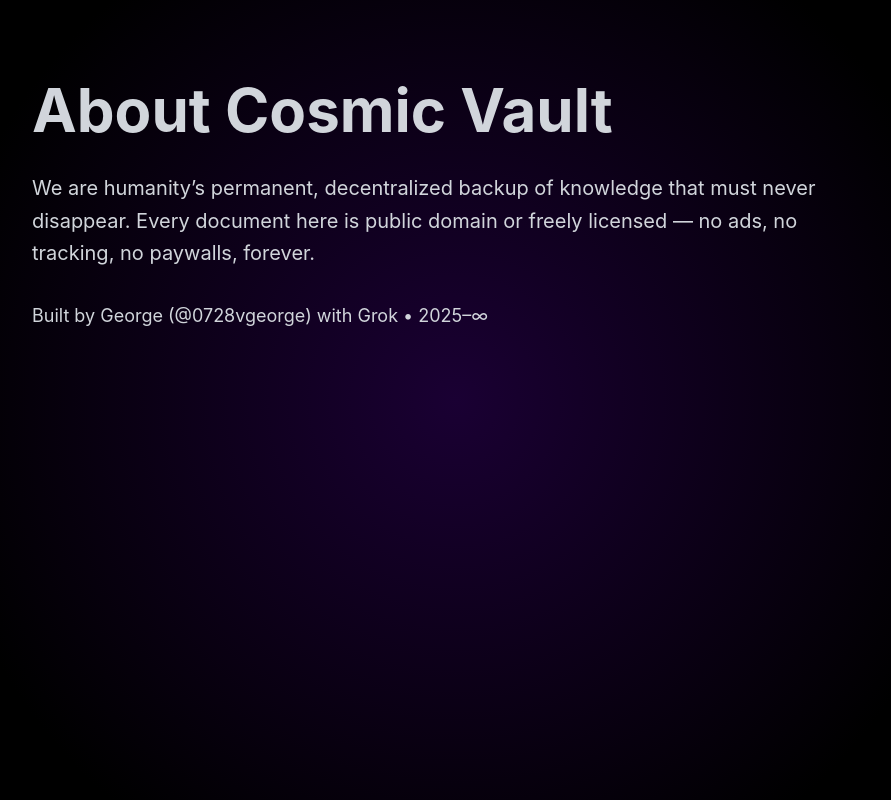
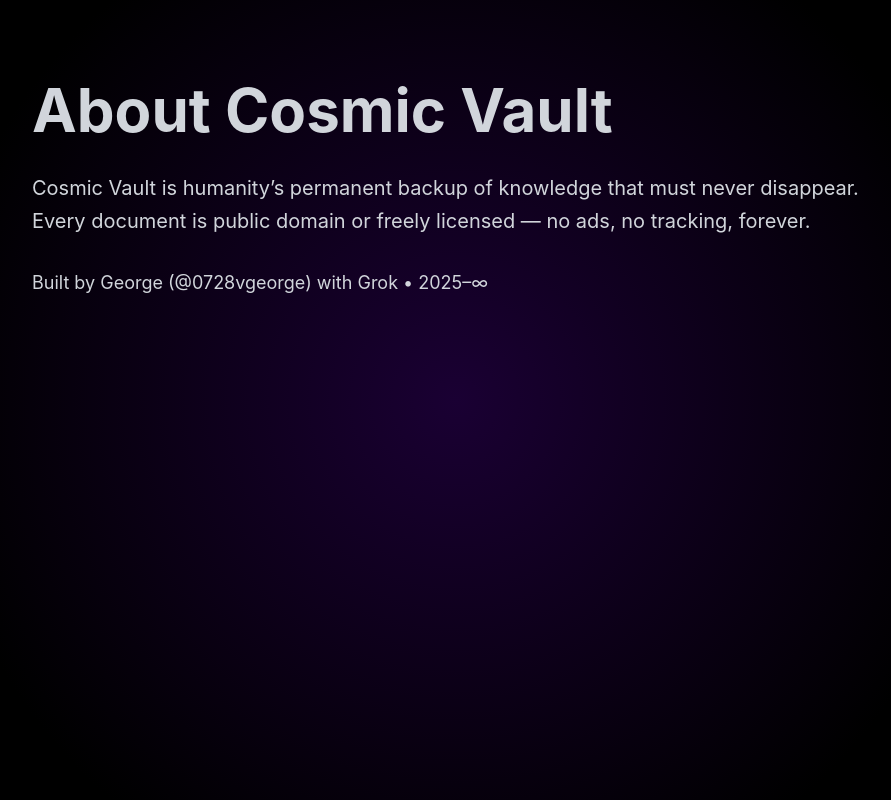
Before and after one commit to 0728george/cosmic-vault, a Next.js app: page /about in a window 1280 px wide. Shown: the whole page, without its empty margins (184-1075 px from the left). Built offline with nearby package versions, Linux system fonts and the light colour scheme.

Commit message:
feat: about page

```diff
--- a/src/app/about/page.tsx
+++ b/src/app/about/page.tsx
@@ -1,12 +1,15 @@
-export default function AboutPage() {
+export default function About() {
   return (
     <div className="min-h-screen py-20 px-6 max-w-4xl mx-auto text-gray-300 space-y-8">
       <h1 className="text-6xl font-bold">About Cosmic Vault</h1>
       <p className="text-xl leading-relaxed">
-        We are humanity’s permanent, decentralized backup of knowledge that must never disappear.
-        Every document here is public domain or freely licensed — no ads, no tracking, no paywalls, forever.
+        Cosmic Vault is humanity’s permanent backup of knowledge that must never disappear.
+        <br />
+        Every document is public domain or freely licensed — no ads, no tracking, forever.
       </p>
-      <p className="text-lg">Built by George (@0728vgeorge) with Grok • 2025–∞</p>
+      <p className="text-lg">
+        Built by George (@0728vgeorge) with Grok • 2025–∞
+      </p>
     </div>
   );
 }
```
